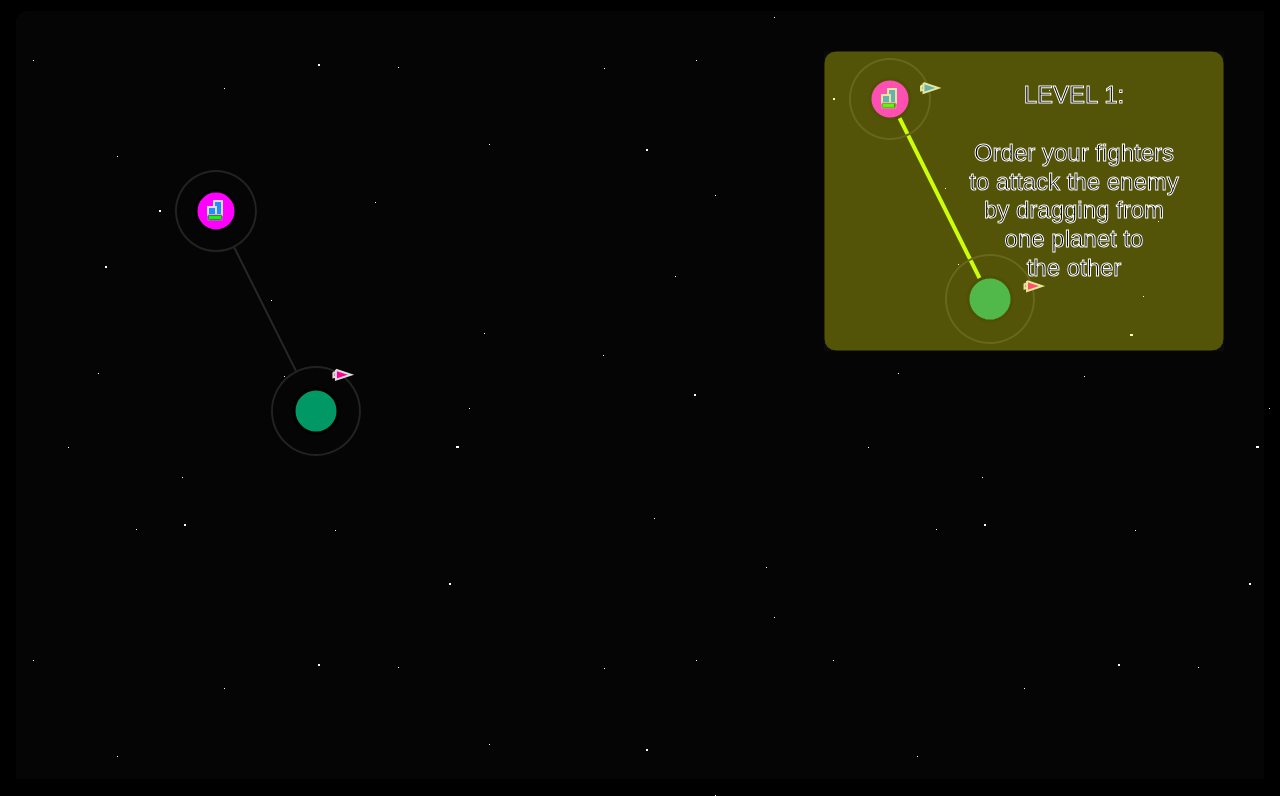
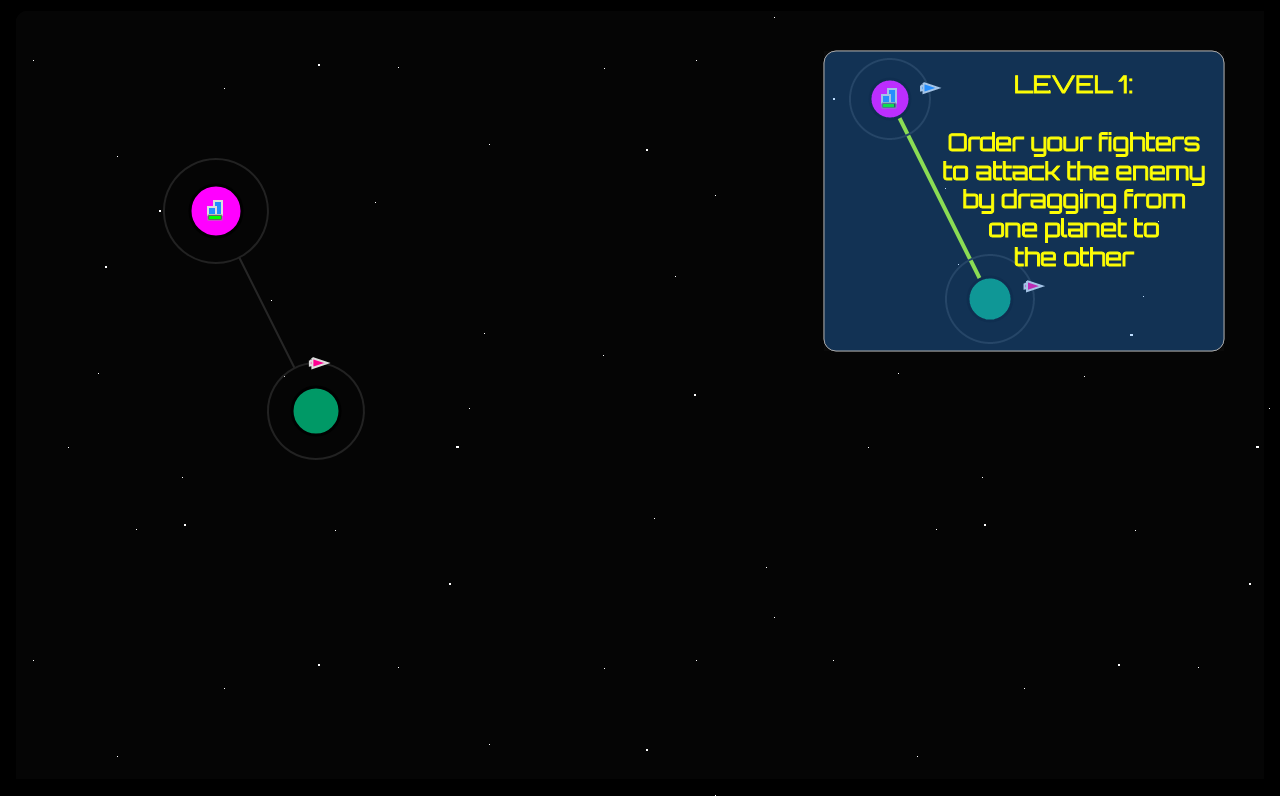
Before and after one commit to sanojian/planetary, a plain HTML site: page planetary.html in a window 1280 px wide. Drawn offline with nearby package versions, Linux system fonts and the light colour scheme.

Commit message:
-made second tutorial

```diff
--- a/planetary.html
+++ b/planetary.html
@@ -5,10 +5,12 @@
 <html>
     <head>
 		<meta http-equiv="Content-Type" content="text/html; charset=ISO-8859-1">
-		<title>Raph game test</title>
+		<title>Planetary v0.0.2</title>
 		<script type="text/javascript" src="./includes/raphael2.js"></script>
 		<script type="text/javascript" src="./includes/buzz.js"></script>
-		<!--script src="//ajax.googleapis.com/ajax/libs/jquery/1.9.0/jquery.min.js"></script-->
+		<!--link href='http://fonts.googleapis.com/css?family=Nova+Square' rel='stylesheet' type='text/css'-->
+		<link href='http://fonts.googleapis.com/css?family=Orbitron' rel='stylesheet' type='text/css'>
+		<script src="//ajax.googleapis.com/ajax/libs/jquery/1.9.0/jquery.min.js"></script>
 
 <script type="text/javascript">
 if (typeof jQuery == 'undefined')
@@ -23,8 +25,8 @@ if (typeof jQuery == 'undefined')
 
 var g_levels = {
 	level1: {
-		planets: {	'A': { name: 'A', x: 200, y: 200, r: 20, color: '#ff00ff' },
-					'B': { name: 'B', x: 300, y: 400, r: 22, color: '#009966' }
+		planets: {	'A': { name: 'A', x: 200, y: 200, r: 26, color: '#ff00ff' },
+					'B': { name: 'B', x: 300, y: 400, r: 24, color: '#009966' }
 		},
 		routes: [ 'A_B' ],
 		players: [
@@ -34,14 +36,33 @@ var g_levels = {
 		ships: [
 			{ team: 'team2', type: 'fighter', location: 'B' }
 		],
+		buildings: [],
 		tutorial_image: { 	name: 'level1.png', x: 400, y: 200, w: 400, h: 300,
 							text: 'LEVEL 1:\n \nOrder your fighters\nto attack the enemy\nby dragging from\none planet to\nthe other',
-							tx: 250, ty: 130
+							tx: 250, ty: 120
 		}
-
-
 	},
 	level2: {
+		planets: {	'A': { name: 'A', x: 200, y: 200, r: 26, color: '#ff00ff' },
+					'B': { name: 'B', x: 300, y: 400, r: 24, color: '#009966' }
+		},
+		routes: [ 'A_B' ],
+		players: [
+			{ team: 'team1', location: 'A' },
+			{ team: 'team2', location: undefined }
+		],
+		ships: [
+			{ team: 'team2', type: 'fighter', location: 'B' }
+		],
+		buildings: [
+			{ team: 'team2', type: 'dummy-factory', location: 'B' }
+		],
+		tutorial_image: { 	name: 'level2.png', x: 400, y: 200, w: 400, h: 300,
+							text: 'LEVEL 2:\n \nBuild a bomber and\nsend it to attack\nthe enemy\nfactory.',
+							tx: 250, ty: 120
+		}
+	},
+	level3: {
 		planets: {	'A': { name: 'A', x: 100, y: 100, r: 20, color: '#ff00ff' },
 					'B': { name: 'B', x: 200, y: 300, r: 17, color: '#009966' },
 					'C': { name: 'C', x: 500, y: 400, r: 25, color: '#ff9999' },
@@ -84,7 +105,9 @@ var g_defs = {
 						speed: 1.5
 					}
 
-				}
+				},
+				fontAttribs: { 'font-family': '"Orbitron", sans-serif', stroke: '#ffff00', fill: '#ffff00' },
+				fontAttribs2: { 'font-family': '"Nova Square", cursive', stroke: '#ffff00', fill: '#ffff00' }
 			};
 
 var g_game = {
@@ -124,13 +147,29 @@ $(document).ready(function() {
 	g_game.raphPaper = Raphael("gameHolder");
 	g_game.shipSelector = g_game.raphPaper.set();
 	g_game.shipSelector.push(g_game.raphPaper.circle(0, 0, 40).attr({ stroke: '#999', 'stroke-width': 2 }));
+	g_game.shipSelector.push(g_game.raphPaper.ellipse(0, 0, 16, 12).attr({ stroke: '#228DFF', fill: '#228DFF', opacity: 0.8 }));
 	g_game.shipSelector.push(drawShip('fighter', 6, g_defs.teams['team1'].color, 0, -38));
 	g_game.shipSelector.push(drawShip('bomber', 6, g_defs.teams['team1'].color, 36, 0));
 	g_game.shipSelector.push(drawShip('factory', 6, g_defs.teams['team1'].color, 0, 38));
-	g_game.shipSelector[1].hover(function() { if (g_game.shipSelector.game.factory) g_game.shipSelector.game.factory.buildType = 'fighter'; });
-	g_game.shipSelector[2].hover(function() { if (g_game.shipSelector.game.factory) g_game.shipSelector.game.factory.buildType = 'bomber'; });
-	g_game.shipSelector[3].hover(function() { if (g_game.shipSelector.game.factory) g_game.shipSelector.game.factory.buildType = 'factory'; });
-	g_game.shipSelector.game = {};
+	g_game.shipSelector[2].hover(function() { g_game.shipSelector.game.hoverSelect(g_game.shipSelector[2]); if (g_game.shipSelector.game.factory) g_game.shipSelector.game.factory.buildType = 'fighter'; });
+	g_game.shipSelector[3].hover(function() { g_game.shipSelector.game.hoverSelect(g_game.shipSelector[3]); if (g_game.shipSelector.game.factory) g_game.shipSelector.game.factory.buildType = 'bomber'; });
+	g_game.shipSelector[4].hover(function() { g_game.shipSelector.game.hoverSelect(g_game.shipSelector[4]); if (g_game.shipSelector.game.factory) g_game.shipSelector.game.factory.buildType = 'factory'; });
+	g_game.shipSelector.game = {
+		hoverSelect: function(theSet) {
+			var bbox = theSet.getBBox(true);
+			g_game.shipSelector[1].transform('');
+			g_game.shipSelector[1].attr({ cx: bbox.x + bbox.width/2, cy: bbox.y + bbox.height/2 });
+		},
+		getSelectorFor: function(type) {
+			if (type == 'fighter')
+				return g_game.shipSelector[2];
+			else if (type == 'bomber')
+				return g_game.shipSelector[3];
+			else if (type == 'factory')
+				return g_game.shipSelector[4];
+			return g_game.shipSelector;
+		}
+	};
 	g_game.shipSelector.hide();
 
 	g_game.background = g_game.raphPaper.rect(0,0,2048,2048,12).attr( { stroke: '#eeeeee', fill: '#eeeeee', opacity: 0.02 });
@@ -150,10 +189,10 @@ $(document).ready(function() {
 	g_game.raphPaper.setViewBox(0, 0, $('#gameHolder').width(), $('#gameHolder').height());
 
 	g_game.gameMessage = g_game.raphPaper.set([
-		g_game.raphPaper.text(0, 0, 'The message').attr({ stroke: '#ffffff', font: '32px Arial' }),
-		g_game.raphPaper.text(0, 0, '<- prev lvl').attr({ stroke: '#ffffff', font: '24px Arial',  href: 'javascript: console.log("prev")' }),
-		g_game.raphPaper.text(0, 0, '@ restart').attr({ stroke: '#ffffff', font: '24px Arial' }),
-		g_game.raphPaper.text(0, 0, 'next lvl ->').attr({ stroke: '#ffffff', font: '24px Arial',  href: 'javascript: location.href = location.href' })
+		g_game.raphPaper.text(0, 0, 'The message').attr(g_defs.fontAttribs).attr({ 'font-size': 32 }),
+		g_game.raphPaper.text(0, 0, '<- prev lvl').attr(g_defs.fontAttribs).attr({ 'font-size': 24,  href: 'javascript: console.log("prev")' }),
+		g_game.raphPaper.text(0, 0, '@ restart').attr(g_defs.fontAttribs).attr({ 'font-size': 24 }),
+		g_game.raphPaper.text(0, 0, 'next lvl ->').attr(g_defs.fontAttribs).attr({ 'font-size': 24,  href: 'javascript: location.href = location.href' })
 	]).hide();
 	g_game.gameMessage.game = { show: false, positions: [[0, -40], [-200, 60], [0, 60], [200, 60]] };
 
@@ -183,11 +222,16 @@ $(document).ready(function() {
 		var planet = g_game.planets[level.ships[i].location];
 		g_game.ships.push(new Ship(level.ships[i].type, level.ships[i].team, planet.x, planet.y, 3, planet.name));
 	}
+	for (var i=0;i<level.buildings.length;i++) {
+		g_game.buildings[level.buildings[i].location] = new Building(level.buildings[i].type, level.buildings[i].location, level.buildings[i].team);
+	}
 	if (level.tutorial_image) {
 		g_game.tutorial_set = g_game.raphPaper.set([
-			g_game.raphPaper.text(0, 0, level.tutorial_image.text).attr( { stroke: '#ffffff', font: '24px Arial', 'vertical-align': 'bottom' } ),
+			g_game.raphPaper.text(0, 0, level.tutorial_image.text).attr(g_defs.fontAttribs).attr( { 'font-size': 24 } ),
 			g_game.raphPaper.rect(level.tutorial_image.x, level.tutorial_image.y, level.tutorial_image.w, level.tutorial_image.h, 12)
-				.attr({ fill: '#ffff00', opacity: 0.3 }),
+				.attr({ fill: '#228DFF', opacity: 0.3 }),
+			g_game.raphPaper.rect(level.tutorial_image.x, level.tutorial_image.y, level.tutorial_image.w, level.tutorial_image.h, 12)
+				.attr({ stroke: '#eeeeee', opacity: 1 }),
 			g_game.raphPaper.image('./images/tutorial/' + level.tutorial_image.name,
 								level.tutorial_image.x,
 								level.tutorial_image.y,
@@ -206,7 +250,7 @@ $(document).ready(function() {
 var initTeam = function(team, home) {
 	g_game.teams[team] = { routePoints: [] };
 	if (home) {
-		g_game.buildings[home] = new Factory(home, team);
+		g_game.buildings[home] = new Building('factory', home, team);
 	}
 	if (team != 'team1') {
 		g_game.teams[team].player = new PlayerAI(team);
@@ -279,7 +323,7 @@ var drawShip = function(type, r, color, offsetX, offsetY) {
 		ship.push(g_game.raphPaper.ellipse(offsetX-r, offsetY+r, r, r/2).attr({ fill: color, stroke: '#ddd', 'stroke-width': 3 }));
 		ship.push(g_game.raphPaper.ellipse(offsetX, offsetY, 3*r/2, r).attr({ fill: color, stroke: '#ddd', 'stroke-width': 3 }));
 	}
-	else if (type == 'factory') {
+	else if (type == 'factory' || type == 'dummy-factory') {
 		ship.push(g_game.raphPaper.rect(offsetX - 2, offsetY - 10, 8, 14).attr({ fill: color, stroke: '#ddd', 'stroke-width': 3 }));
 		ship.push(g_game.raphPaper.rect(offsetX - 8, offsetY - 4, 8, 8).attr({ fill: color, stroke: '#ddd', 'stroke-width': 3 }));
 	}
@@ -333,9 +377,10 @@ var PlayerAI = function(myTeam) {
 	return self;
 }
 
-var Factory = function(planetName, myTeam) {
+var Building = function(myType, planetName, myTeam) {
 	var self = this;
 
+	self.type = myType;
 	self.planet = g_game.planets[planetName];
 	var frames = 0;
 	self.team = myTeam;
@@ -345,26 +390,31 @@ var Factory = function(planetName, myTeam) {
 	var builtByMe = 0;
 	self.numShips = 0;
 
-	self.image = drawShip('factory', 5, g_defs.teams[self.team].color, self.planet.x, self.planet.y);
+	self.image = drawShip(self.type, 5, g_defs.teams[self.team].color, self.planet.x, self.planet.y);
 	var bbox = self.image.getBBox();
 
+	if (self.type == 'factory') {
 		self.progressOutline = g_game.raphPaper.rect(bbox.x, bbox.y + bbox.height, bbox.width, 5)
 								.attr({ stroke: '#999', fill: '#333' });
 		self.progress = g_game.raphPaper.rect(self.progressOutline.attrs.x + 1, self.progressOutline.attrs.y + 1, 0.1, self.progressOutline.attrs.height-2)
 							.attr({ fill: '#0f0', 'stroke-width': 0 });
+	}
 
 	if (!self.planet.visible) {
 		self.image.hide();
+		if (self.type == 'factory') {
 			self.progressOutline.hide();
 			self.progress.hide();
 		}
+ 	 }
 
-	if (myTeam == 'team1') {
+	if (self.type == 'factory' && myTeam == 'team1') {
 		self.image.drag(
 			function(dx, dy) {
 			}, function() {
 				//g_game.shipSelector.attr({ cx: self.image.attrs.x + self.image.attrs.width/2, cy: self.image.attrs.y + self.image.attrs.height/2}).show().toFront();
-				g_game.shipSelector.transform('t' + (self.image[0].attrs.x + self.image[0].attrs.width/2) + ',' + (self.image[0].attrs.y + self.image[0].attrs.height/2)).show().toFront();
+				g_game.shipSelector.transform('T' + (self.image[0].attrs.x + self.image[0].attrs.width/2) + ',' + (self.image[0].attrs.y + self.image[0].attrs.height/2)).show().toFront();
+				g_game.shipSelector.game.hoverSelect(g_game.shipSelector.game.getSelectorFor(self.buildType));
 				g_game.shipSelector.game.factory = self;
 			}, function() {
 				g_game.shipSelector.hide();
@@ -391,16 +441,19 @@ var Factory = function(planetName, myTeam) {
 			g_game.explosions.push(new Explosion(self.image));
 		}
 		self.image.remove();
+		if (self.type == 'factory') {
 			self.progressOutline.remove();
 			self.progress.remove();
+		}
 		g_game.buildings[planetName] = undefined;
 		self.bAlive = false;
 	};
 
 	self.move = function() {
 		if (!self.bAlive) return;
+		frames++;
+		if (self.type == 'factory') {
 			var w = self.progress.attrs.width;
-		frames++;
 			// more ships makes factory build slower
 			var timeToBuild = self.buildSpeed + Math.pow(2, self.numShips);
 			if (frames > timeToBuild) {
@@ -411,6 +464,7 @@ var Factory = function(planetName, myTeam) {
 			var newW = (self.progressOutline.attrs.width-2) * frames / timeToBuild;
 			if (Math.floor(w) != Math.floor(newW)) {
 				self.progress.attr({ width: newW });
+			}
 		}
 	};
 
@@ -668,7 +722,7 @@ var Ship = function(myType, myTeam, locX, locY, r, start) {
 		if (self.orbitting) {
 			if (self.type == 'factory' && !g_game.buildings[self.orbitting]) {
 				// I am orbitting an empty planet, build a factory!
-				g_game.buildings[self.orbitting] = new Factory(self.orbitting, self.team);
+				g_game.buildings[self.orbitting] = new Building('factory', self.orbitting, self.team);
 				return self.destroy();
 			}
 			orbitDistanceTravelled = (orbitDistanceTravelled + self.speed) % g_game.planets[self.orbitting].orbitLength;
@@ -703,7 +757,7 @@ var Ship = function(myType, myTeam, locX, locY, r, start) {
 			if (Math.abs(dx) < g_game.planets[self.destination].r*2 && Math.abs(dy) < g_game.planets[self.destination].r*2) {
 				// we arived!
 				if (self.type == 'factory' && g_game.buildings[self.destination] == null) {
-					g_game.buildings[self.destination] = new Factory(self.destination, self.team);
+					g_game.buildings[self.destination] = new Building('factory', self.destination, self.team);
 					return self.destroy();
 				}
 
@@ -841,20 +895,28 @@ var doGameLoop = function(frames) {
 			if (g_game.buildings[key] && g_game.planets[key].visible) {
 				g_game.buildings[key].visible = true;
 				g_game.buildings[key].image.show();
+				if (g_game.buildings[key].type == 'factory') {
 					g_game.buildings[key].progressOutline.show();
 					g_game.buildings[key].progress.show();
+				}
 				g_game.buildings[key].image.show();
 			}
 			else if (g_game.buildings[key]) {
 				g_game.buildings[key].visible = false;
 				g_game.buildings[key].image.hide();
+				if (g_game.buildings[key].type == 'factory') {
 					g_game.buildings[key].progressOutline.hide();
 					g_game.buildings[key].progress.hide();
 				}
 			}
+		}
 
 		for (var i=0;i<g_game.ships.length;i++) {
-			if (g_game.ships[i].orbitting && g_game.planets[g_game.ships[i].orbitting].visible) {
+			if (g_game.ships[i].team == 'team1') {
+				g_game.ships[i].visible = true;
+				g_game.ships[i].image.show();
+			}
+			else if (g_game.ships[i].orbitting && g_game.planets[g_game.ships[i].orbitting].visible) {
 				g_game.ships[i].visible = true;
 				g_game.ships[i].image.show();
 			}
@@ -876,7 +938,7 @@ function positionGameText() {
 	if (g_game.gameMessage.game.show) {
 		for (var i=0;i<g_game.gameMessage.length;i++) {
 			g_game.gameMessage[i].attr({ 	x: g_game.background.game.vx + g_game.raphPaper.width/2 + g_game.gameMessage.game.positions[i][0],
-											y: g_game.background.game.vy + g_game.raphPaper.height/2 + g_game.gameMessage.game.positions[i][1] });
+											y: g_game.background.game.vy + 3*g_game.raphPaper.height/4 + g_game.gameMessage.game.positions[i][1] });
 		}
 	}
 	if (g_game.tutorial_set) {
```
Also changed, not shown: images/tutorial/level2.png (added). Lines whose indentation alone changed are shown as unchanged.
